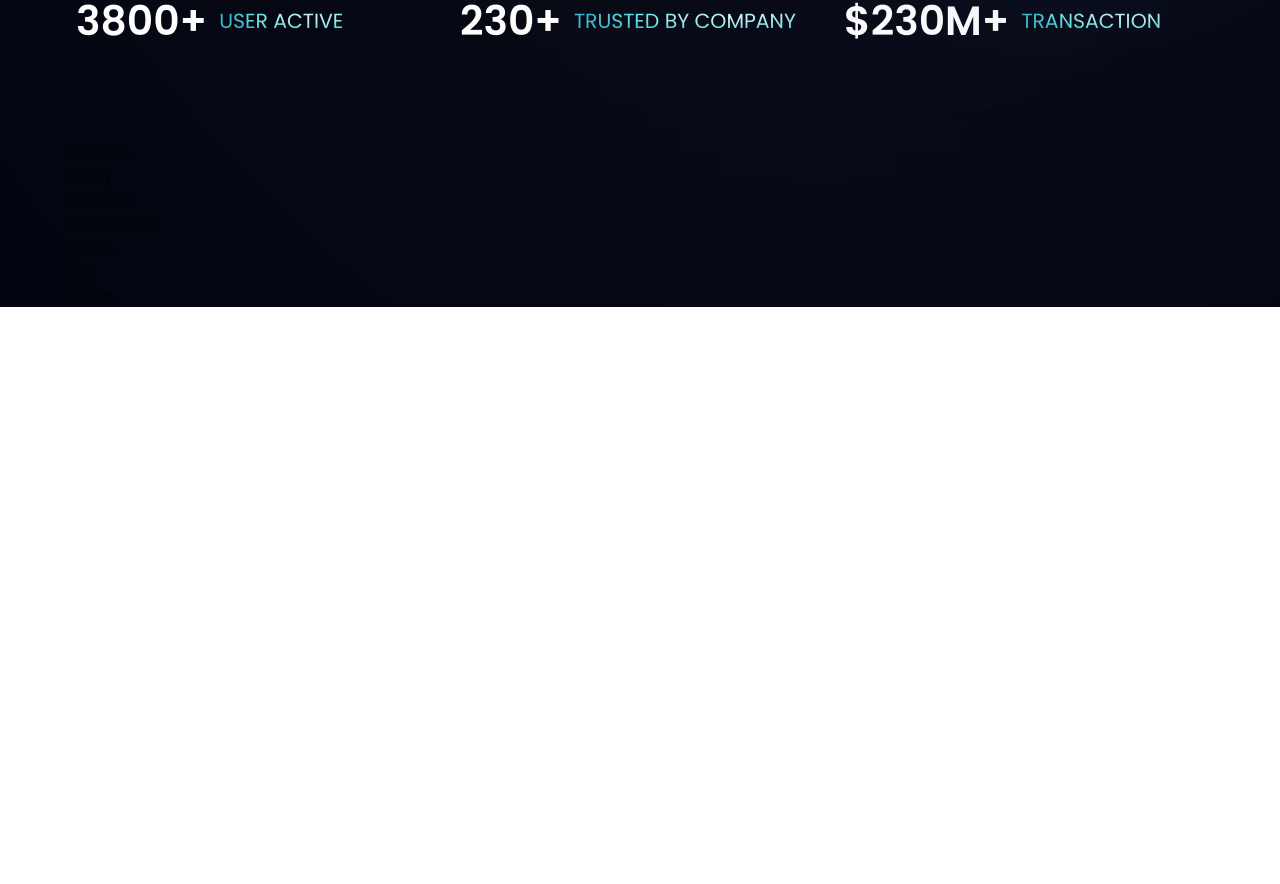
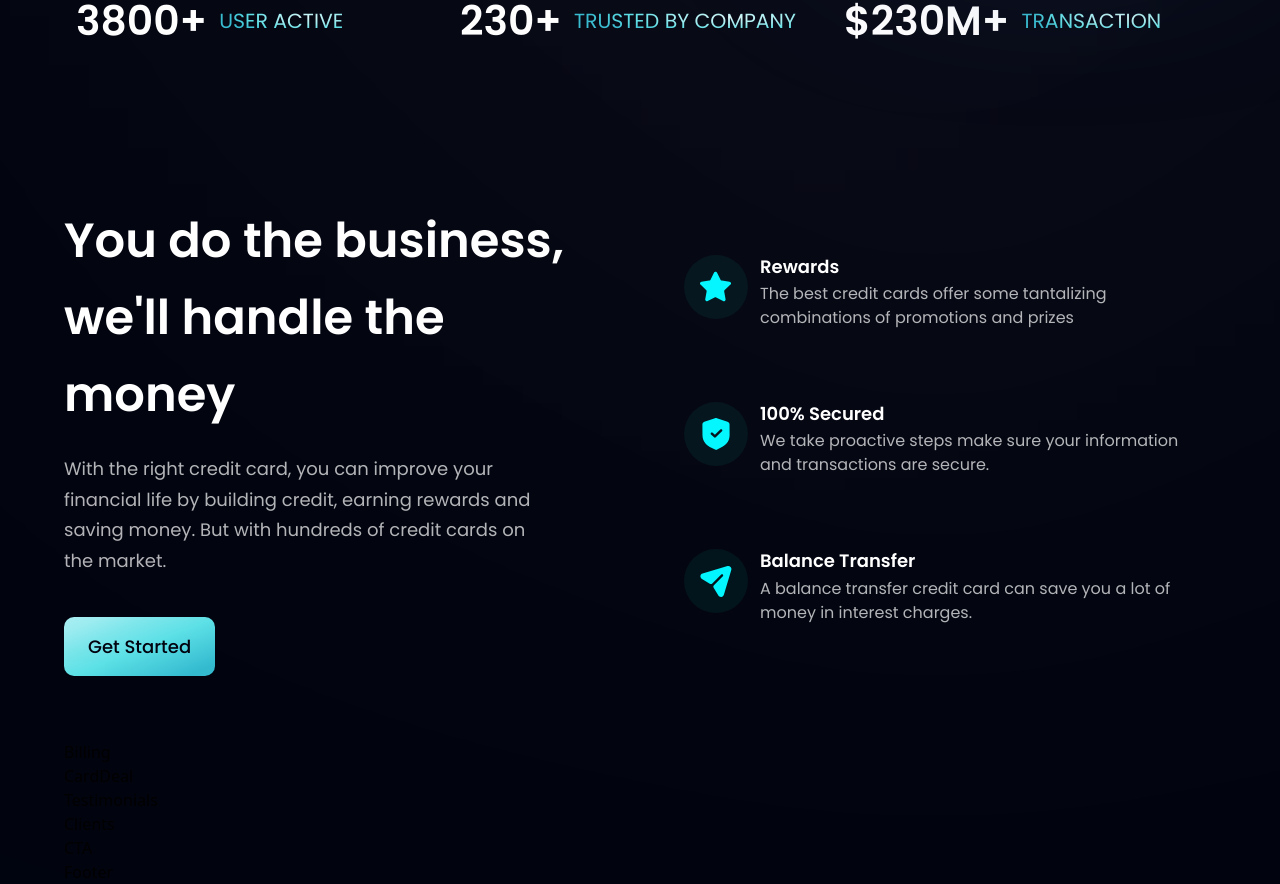
Before and after one commit to Amminn/modern-ui-ux-tailwind, a React (Vite) app: page / in a window 1280 px wide. Shown: the part 806-1690 px from the top of the page. Before the commit the page ends 1113 px from the top, so only its background shows below. Built offline with nearby package versions, Linux system fonts and the light colour scheme.

Commit message:
feat: done with business section

```diff
--- a/src/components/Business.jsx
+++ b/src/components/Business.jsx
@@ -1,9 +1,41 @@
-import React from 'react'
+import { features } from "../constants";
+import styles, { layout } from "../styles";
+import Button from './Button'
 
-function Business() {
-  return (
-    <div>Business</div>
-  )
-}
+console.log(features.length)
+
+const FeatureCard = ({ icon, title, content, index }) => (
+  <div className={`flex flex-row p-6 rounded-[20px] ${index !== features.length - 1 ? "mb-6" : "mb-0"} feature-card`}>
+    <div className={`w-[64px] h-[64px] rounded-full ${styles.flexCenter} bg-dimBlue`}>
+      <img src={icon} alt="star" className="w-[50%] h-[50%] object-contain" />
+    </div>
+    <div className="flex-1 flex flex-col ml-3">
+      <h4 className="font-poppins font-semibold text-white text-[18px] leading-[23.4px] mb-1">
+        {title}
+      </h4>
+      <p className="font-poppins font-normal text-dimWhite text-[16px] leading-[24px]">
+        {content}
+      </p>
+    </div>
+  </div>
+);
+
+const Business = () => (
+  <section id="features" className={`${layout.section} text-white`}>
+    <div className={layout.sectionInfo}>
+      <h2 className={styles.heading2}>You do the business, <br className="sm:block hidden" />
+      we'll handle the money</h2>
+      <p className={`${styles.paragraph} max-w-[470px] mt-5`}>With the right credit card, you can improve your financial life by building credit, earning rewards and saving money. But with hundreds of credit cards on the market.</p>
+
+      <Button styles="mt-10" />
+    </div>
+
+    <div className={`${layout.sectionImg} flex-col text-white`}>
+      {features.map((item, index) => (
+        <FeatureCard key={item.id} index={index} {...item} />
+      ))}
+    </div>
+  </section>
+)
 
 export default Business
--- /dev/null
+++ b/src/components/Button.jsx
@@ -0,0 +1,11 @@
+import React from 'react'
+
+const Button = ({ styles }) => {
+  return (
+    <button type='button' className={`py-4 px-6 bg-blue-gradient font-poppins font-medium text-[18px] text-primary outline-none rounded-[10px] ${styles}`}>
+      Get Started
+    </button>
+  )
+}
+
+export default Button
--- a/src/components/Buttons.jsx
+++ /dev/null
@@ -1,9 +0,0 @@
-import React from 'react'
-
-function Buttons() {
-  return (
-    <div>Buttons</div>
-  )
-}
-
-export default Buttons
```
